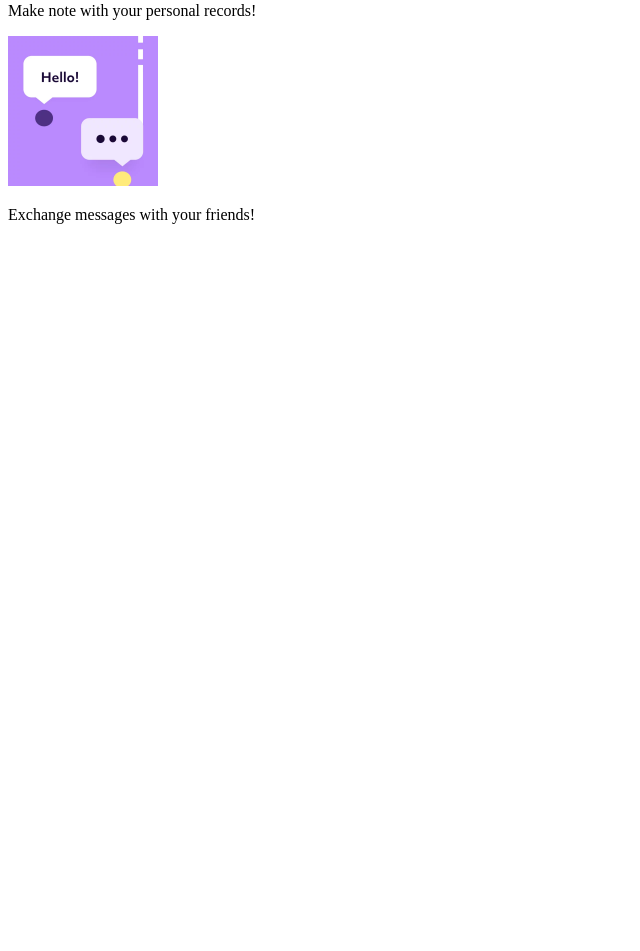
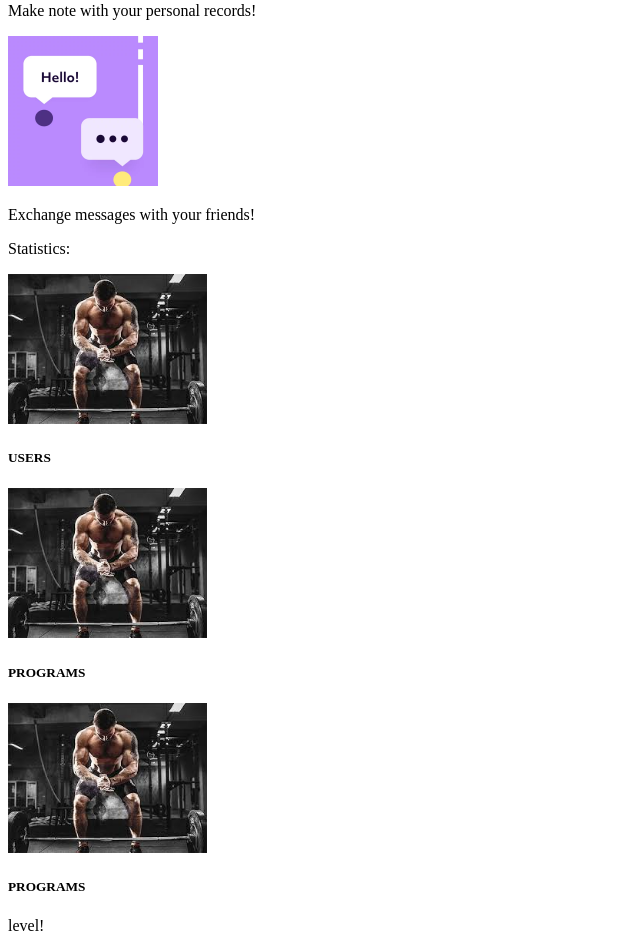
Before and after one commit to FrontMaybeBackend/GymApp, a Symfony app: template templates/starter_page/index.html.twig in a window 1280 px wide. Shown: the part 758-1709 px from the top of the page, without its empty margins (0-640 px from the left). Before the commit the page ends 982 px from the top, so only its background shows below. Run offline with Twig, Linux system fonts and the light colour scheme; the template is opened without the code that fills it, so the values that code supplies are empty; some libraries are stand-ins or nearby versions; some web fonts are replaced.

Commit message:
added another cards with statistics

```diff
--- a/assets/styles/app.css
+++ b/assets/styles/app.css
@@ -14,4 +14,9 @@ p{
 
 .card{
     border: 0;
+
 }
+
+.statistics{
+    flex-direction: row;
+}
--- a/templates/starter_page/index.html.twig
+++ b/templates/starter_page/index.html.twig
@@ -44,4 +44,37 @@
     </div>
     </div>
 </div>
+
+<div class="container p-3 ">
+    <p>Statistics:</p>
+    <div class="row">
+        <div class="col">
+            <div class="card w-75 statistics">
+                <img class="card-img-top rounded-circle" src="{{  asset('storage/gymtraining.jpg') }}" height="150px" alt="Training">
+                <div class="card-body">
+                    <h5 class="card-title text-white">USERS</h5>
+                    <p class="card-text ">{{ numberOfUsers }}</p>
+                </div>
+            </div>
+        </div>
+        <div class="col">
+            <div class="card w-75 statistics">
+                <img class="card-img-top" src="{{  asset('storage/gymtraining.jpg') }}" height="150px" alt="Training">
+                <div class="card-body">
+                    <h5 class="card-title text-white">PROGRAMS</h5>
+                    <p class="card-text ">{{ numberOfTrainings }}</p>
+                </div>
+            </div>
+        </div>
+        <div class="col">
+            <div class="card w-75 statistics">
+                <img class="card-img-top" src="{{  asset('storage/gymtraining.jpg') }}" height="150px" alt="Training">
+                <div class="card-body">
+                    <h5 class="card-title text-white">PROGRAMS</h5>
+                    <p class="card-text ">level!</p>
+                </div>
+            </div>
+        </div>
+    </div>
+</div>
 {% endblock %}
```
Also changed, not shown: src/Controller/StarterPageController.php (+18 -1 lines).
